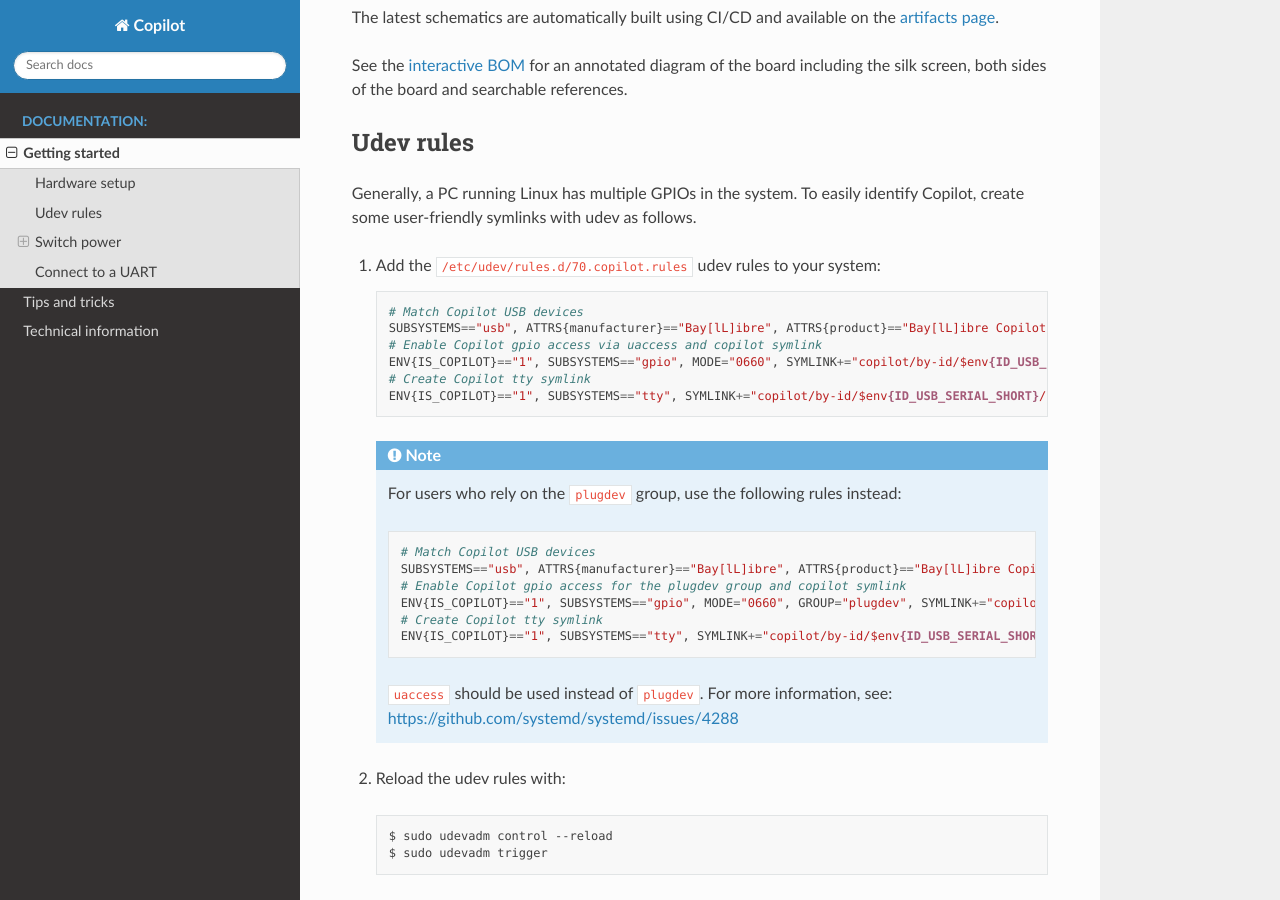
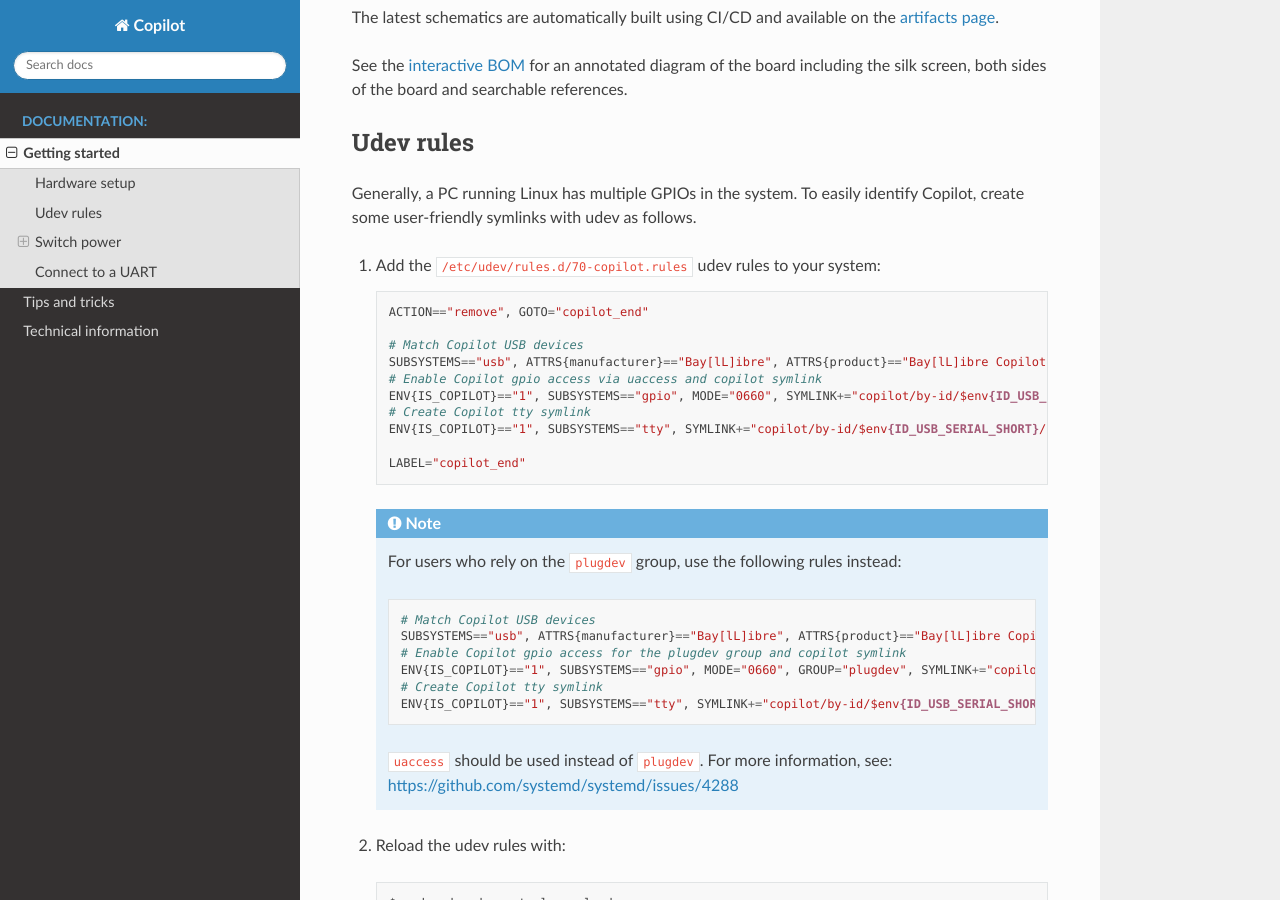
Before and after one commit to BayLibre/Copilot, a Sphinx documentation site: the page built from doc/source/getting-started.rst, in a window 1280 px wide and 900 px high, scrolled down 1541 px. Built offline with Sphinx 7.4.7 and the Read the Docs theme 3.1.0, drawn with Linux system fonts in a browser that asks for light colours.

Commit message:
doc: getting-started: Improve udev rules
Skip the symlinks on remove and adapt the filename to the usual naming.

```diff
--- a/doc/source/getting-started.rst
+++ b/doc/source/getting-started.rst
@@ -56,9 +56,11 @@
 Generally, a PC running Linux has multiple GPIOs in the system. To easily
 identify Copilot, create some user-friendly symlinks with udev as follows.
 
-#. Add the ``/etc/udev/rules.d/70.copilot.rules`` udev rules to your system:
+#. Add the ``/etc/udev/rules.d/70-copilot.rules`` udev rules to your system:
 
    .. code-block::
+
+     ACTION=="remove", GOTO="copilot_end"
 
      # Match Copilot USB devices
      SUBSYSTEMS=="usb", ATTRS{manufacturer}=="Bay[lL]ibre", ATTRS{product}=="Bay[lL]ibre Copilot*", ENV{IS_COPILOT}="1", ENV{ID_USB_SERIAL_SHORT}="$attr{serial}"
@@ -66,6 +68,8 @@
      ENV{IS_COPILOT}=="1", SUBSYSTEMS=="gpio", MODE="0660", SYMLINK+="copilot/by-id/$env{ID_USB_SERIAL_SHORT}/gpiochip", TAG+="uaccess"
      # Create Copilot tty symlink
      ENV{IS_COPILOT}=="1", SUBSYSTEMS=="tty", SYMLINK+="copilot/by-id/$env{ID_USB_SERIAL_SHORT}/tty"
+
+     LABEL="copilot_end"
 
    .. note::
 
```
